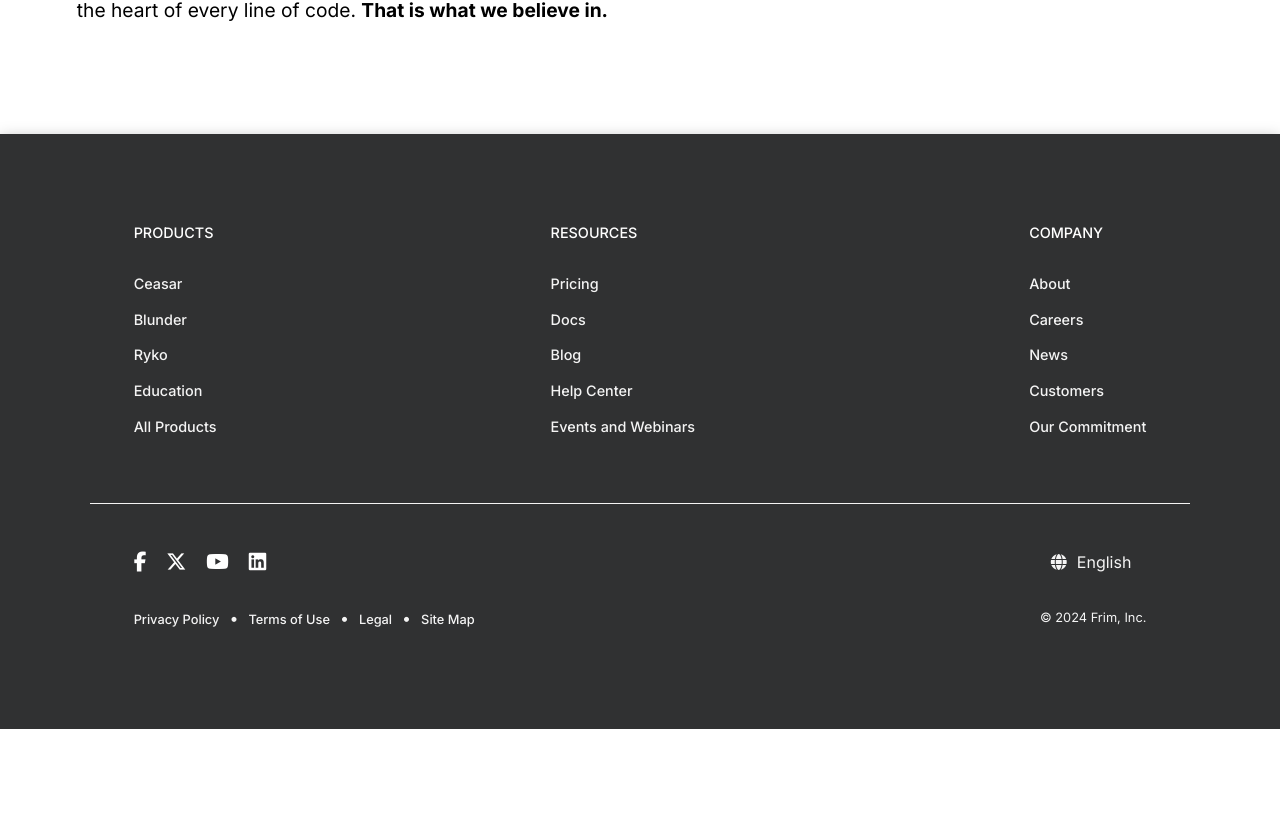
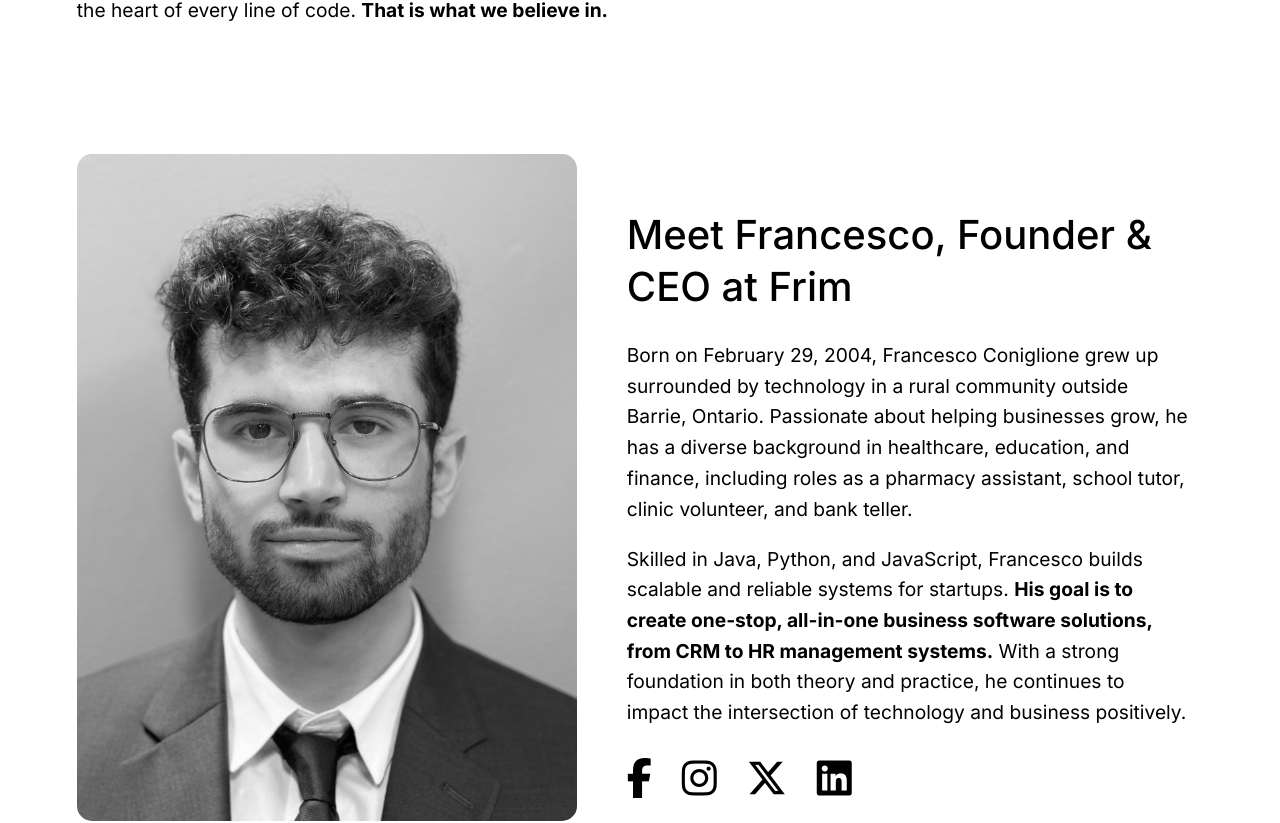
Before and after one commit to fconiglione/frim, a React (Create React App) app in the folder Client/: page /about in a window 1280 px wide. Shown: the part 1650-2473 px from the top of the page. Before the commit the page ends 2379 px from the top, so only its background shows below. Built offline with nearby package versions, Linux system fonts and the light colour scheme; a web font is replaced by a local one.

Commit message:
about-founder complete

```diff
--- a/Client/src/assets/styles/index.css
+++ b/Client/src/assets/styles/index.css
@@ -2792,3 +2792,68 @@
         gap: 0;
     }
 }
+
+/* About Founder (.about-founder) */
+
+.about-founder {
+    display: flex;
+    align-items: center;
+    justify-content: center;
+    flex-direction: row;
+    gap: 50px;
+    padding: 20px 90px 6% 6%;
+}
+.about-founder-column img {
+    width: 500px;
+    height: auto;
+    border-radius: 15px;
+}
+.about-founder-column h1 {
+    font-size: 2.5em;
+    font-weight: 500;
+}
+.about-founder p {
+    font-size: 1.2em;
+    font-weight: 400;
+    line-height: 1.6;
+}
+.founder-socials {
+    display: flex;
+    flex-direction: row;
+    align-items: center;
+    gap: 30px;
+    margin-top: 30px;
+}
+.founder-socials i {
+    color: #000000;
+    font-size: 2.5em;
+    transition: color 0.3s ease-in-out;
+}
+.founder-socials i:hover {
+    color: #303132;
+}
+@media screen and (max-width: 1171px) {
+    .about-founder {
+        flex-direction: column;
+        gap: 10px;
+        align-items: flex-start;
+    }
+    .about-founder-column img {
+        width: 250px;
+        height: 300px;
+        object-fit: cover;
+        object-position: top;
+    }
+    .founder-socials i {
+        font-size: 2em;
+    }
+}
+
+/* About Founder (.dark) */
+
+.dark .founder-socials i {
+    color: #ffffff;
+}
+.dark .founder-socials i:hover {
+    color: #c7c7c7;
+}
--- a/Client/src/pages/about.js
+++ b/Client/src/pages/about.js
@@ -2,6 +2,7 @@ import { React } from "react";
 import { useEffect } from "react";
 import AboutStoryImg1 from "../assets/images/about-story-img-1.jpg";
 import AboutStoryImg2 from "../assets/images/about-story-img-2.jpg";
+import FounderHeadshot from "../assets/images/founder-headshot.jpg"
 
 function About() {
     const pageTitle = "About";
@@ -47,7 +48,31 @@ function About() {
                 </div>
                 <div className="about-story-column">
                     <img className="about-story-img-1" src={AboutStoryImg1} alt="An aerial view of Toronto, ON" />
-                    <img className="about-story-img-2" src={AboutStoryImg2} alt="Our Story" />
+                    <img className="about-story-img-2" src={AboutStoryImg2} alt="A photo of a TTC street bus" />
+                </div>
+            </div>
+            <div className="about-founder">
+                <div className="about-founder-column">
+                    <img src={FounderHeadshot} alt="A black and white headshot of Francesco Coniglione, Founder and CEO at Frim"></img>
+                </div>
+                <div className="about-founder-column">
+                    <h1>Meet Francesco, Founder & CEO at Frim</h1>
+                    <p>Born on February 29, 2004, Francesco Coniglione grew up surrounded by technology in a rural community outside Barrie, Ontario. Passionate about helping businesses grow, he has a diverse background in healthcare, education, and finance, including roles as a pharmacy assistant, school tutor, clinic volunteer, and bank teller.</p>
+                    <p>Skilled in Java, Python, and JavaScript, Francesco builds scalable and reliable systems for startups. <b>His goal is to create one-stop, all-in-one business software solutions, from CRM to HR management systems.</b> With a strong foundation in both theory and practice, he continues to impact the intersection of technology and business positively.</p>
+                    <div className="founder-socials">
+                        <a href="https://www.facebook.com/profile.php?id=100068522267169" target="_blank">
+                            <i className="fa-brands fa-facebook-f"></i>
+                        </a>
+                        <a href="https://www.instagram.com/f.coniglione" target="_blank">
+                            <i className="fa-brands fa-instagram"></i>
+                        </a>
+                        <a href="https://x.com/" target="_blank">
+                            <i className="fa-brands fa-x-twitter"></i>
+                        </a>
+                        <a href="https://www.linkedin.com/in/francescoconiglione" target="_blank">
+                            <i className="fa-brands fa-linkedin"></i>
+                        </a>
+                    </div>
                 </div>
             </div>
         </section>
```
Also changed, not shown: Client/src/assets/images/founder-headshot.jpg (added).
